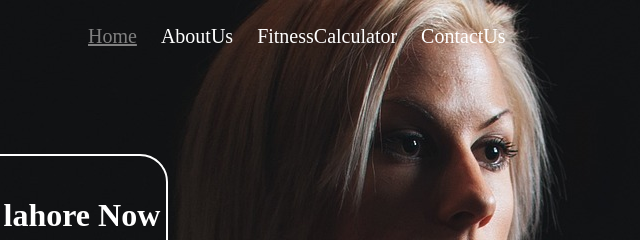
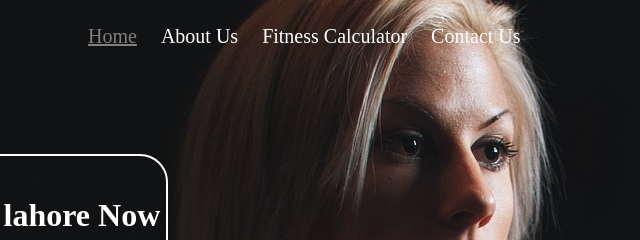
Before and after one commit to HassaanAhmad1/GYM-project, a plain HTML site: page index.html in a window 1280 px wide. Shown: the top 240 px of the page, 346-986 px from the left. Drawn offline with Linux system fonts and the light colour scheme.

Commit message:
My new changes

```diff
--- a/index.html
+++ b/index.html
@@ -16,9 +16,9 @@
         <div class="mid">
             <ul class="navbar">
                 <li><a href="#" class="active">Home</a></li>
-                <li><a href="#">AboutUs</a></li>
-                <li><a href="#">FitnessCalculator</a></li>
-                <li><a href="#">ContactUs</a></li>
+                <li><a href="#">About Us</a></li>
+                <li><a href="#">Fitness Calculator</a></li>
+                <li><a href="#">Contact Us</a></li>
             </ul>
         </div>
         <div class="right">
```
